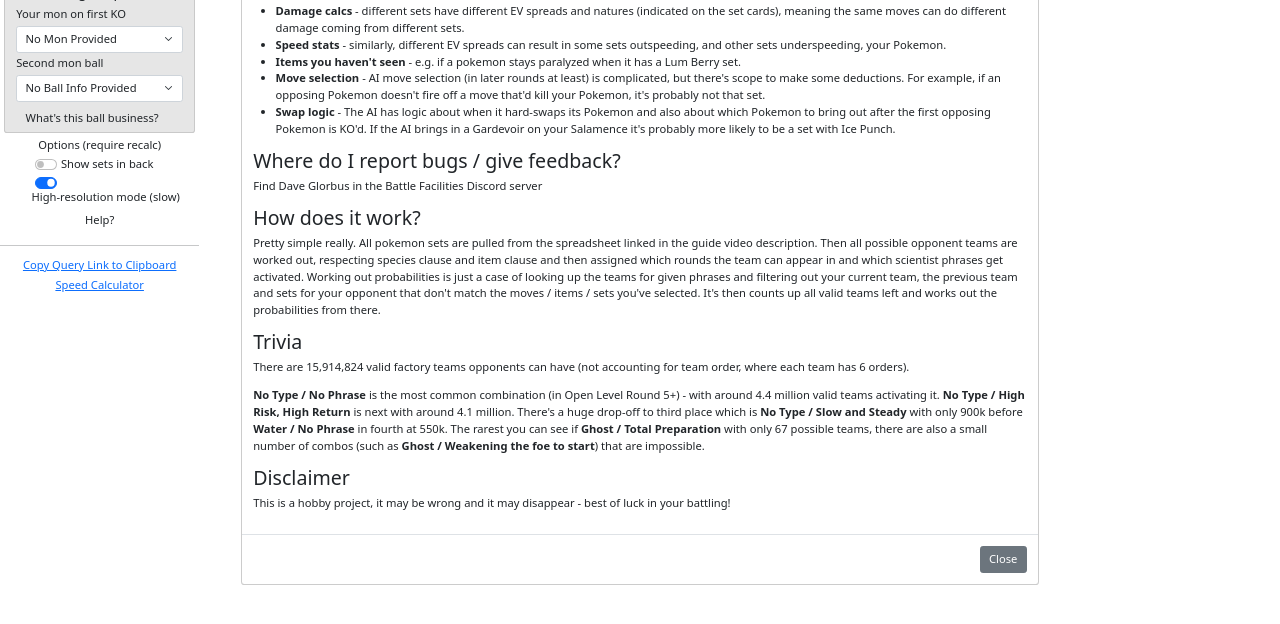
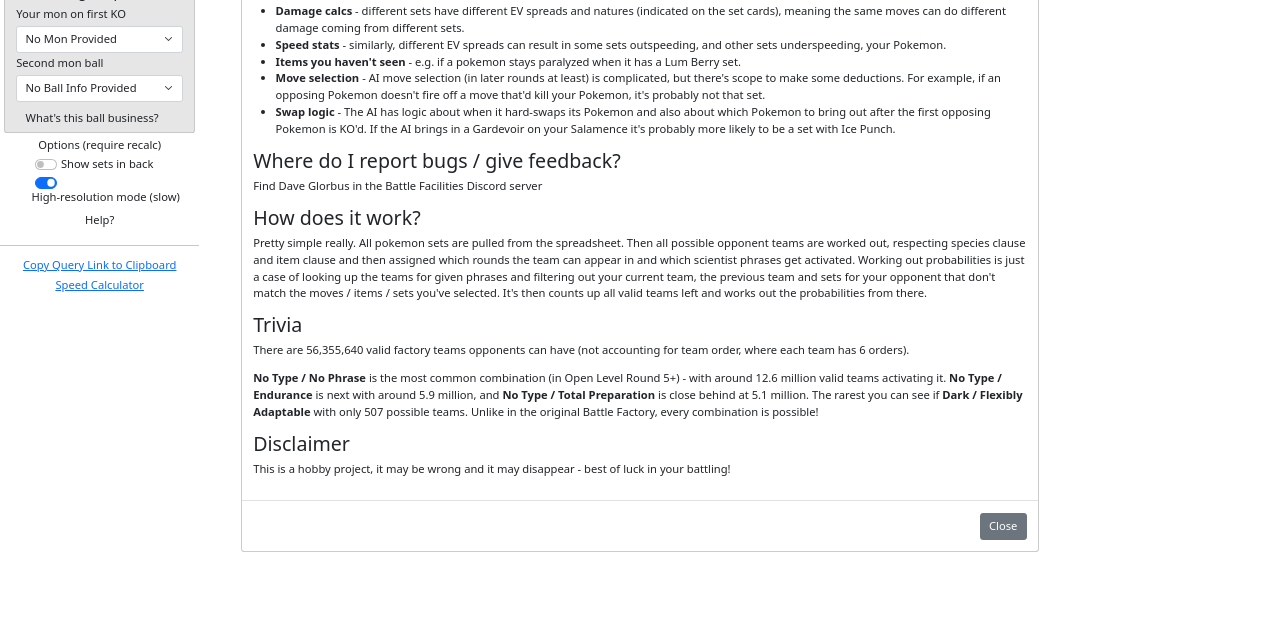
Before and after one commit to DisasterArea96/DreamFactoryBuddy, a Django app: page / in a window 1280 px wide, after a click on "Help?". Shown: the part 613-1237 px from the top of the page. Run offline with Django 4.2, Linux system fonts and the light colour scheme; some libraries are stand-ins or nearby versions.

Commit message:
Updated the stats! :3

```diff
--- a/BattleFactoryBuddy/templates/BattleFactoryBuddy/index.html
+++ b/BattleFactoryBuddy/templates/BattleFactoryBuddy/index.html
@@ -519,17 +519,15 @@
               <h3>Where do I report bugs / give feedback?</h3>
               <p> Find Dave Glorbus in the Battle Facilities Discord server</p>
               <h3>How does it work?</h3>
-              <p>Pretty simple really. All pokemon sets are pulled from the spreadsheet linked in the guide video description. Then all possible opponent teams are worked out, respecting species clause and item clause and then
+              <p>Pretty simple really. All pokemon sets are pulled from the spreadsheet. Then all possible opponent teams are worked out, respecting species clause and item clause and then
                 assigned which rounds the team can appear in and which scientist phrases get activated. Working out probabilities is
                 just a case of looking up the teams for given phrases and filtering out your current team, the previous team and sets
               for your opponent that don't match the moves / items / sets you've selected. It's then counts up all valid teams left
               and works out the probabilities from there.</p>
               <h3>Trivia</h3>
-              <p>There are 15,914,824 valid factory teams opponents can have (not accounting for team order, where each team has 6 orders).</p>
-              <p><b>No Type / No Phrase</b> is the most common combination (in Open Level Round 5+) - with around 4.4 million valid teams activating it.
-                <b>No Type / High Risk, High Return</b> is next with around 4.1 million. There's a huge drop-off to third place which is <b>No Type / Slow
-                and Steady</b> with only 900k before <b>Water / No Phrase</b> in fourth at 550k. The rarest you can see if <b>Ghost / Total Preparation</b> with only 67 possible teams, there are also a small
-                number of combos (such as <b>Ghost / Weakening the foe to start</b>) that are impossible.</p>
+              <p>There are 56,355,640 valid factory teams opponents can have (not accounting for team order, where each team has 6 orders).</p>
+              <p><b>No Type / No Phrase</b> is the most common combination (in Open Level Round 5+) - with around 12.6 million valid teams activating it.
+                <b>No Type / Endurance</b> is next with around 5.9 million, and <b>No Type / Total Preparation</b> is close behind at 5.1 million. The rarest you can see if <b>Dark / Flexibly Adaptable</b> with only 507 possible teams. Unlike in the original Battle Factory, every combination is possible!</p>
               <h3>Disclaimer</h3>
               <p>This is a hobby project, it may be wrong and it may disappear - best of luck in your battling!</p>
             </div>
```
